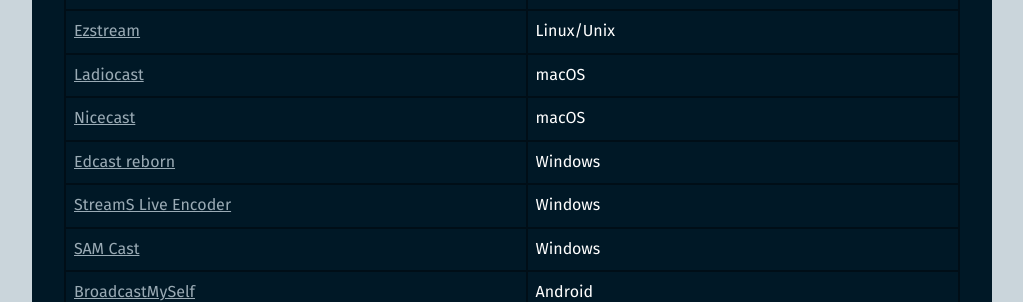
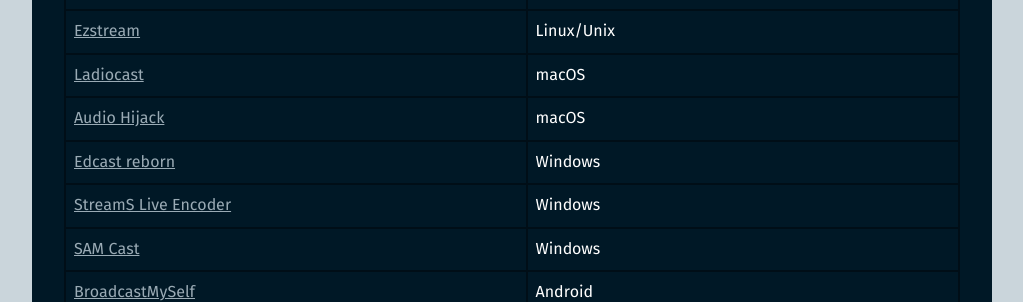
Before and after one commit to barionleg/Xipho, a Jekyll site: the page built from apps.md, in a window 1280 px wide and 900 px high, scrolled down 935 px. Shown: the part 154-456 px from the top of the window, without its empty margins (128-1151 px from the left). Built offline with Jekyll 4.4.1, drawn with Linux system fonts in a browser that asks for light colours.

Commit message:
Remove Nicecast, add Audio Hijack

```diff
--- a/apps.md
+++ b/apps.md
@@ -24,7 +24,7 @@ These source clients are known to work with Icecast
 |[Muse][muse]                                 |Linux/Unix                   |
 |[Ezstream][ezstream]                         |Linux/Unix                   |
 |[Ladiocast][ladiocast]                       |macOS                        |
-|[Nicecast][nicecast]                         |macOS                        |
+|[Audio Hijack][audiohighjack]                |macOS                        |
 |[Edcast reborn][edcast-reborn]               |Windows                      |
 |[StreamS Live Encoder][streams-live-encoder] |Windows                      |
 |[SAM Cast][sam-cast]                         |Windows                      |
@@ -50,7 +50,7 @@ These source clients are known to work with Icecast
 [mixxx]: http://mixxx.org/
 [muse]: http://muse.dyne.org/
 [mpd]: http://www.musicpd.org/
-[nicecast]: http://www.rogueamoeba.com/nicecast/
+[audiohighjack]: https://rogueamoeba.com/audiohijack/
 [streams-live-encoder]: https://www.indexcom.com/products/encoder/
 [roaraudio]: http://roaraudio.keep-cool.org/roaraudio.html
 [sam-cast]: http://spacial.com/sam-cast
```
